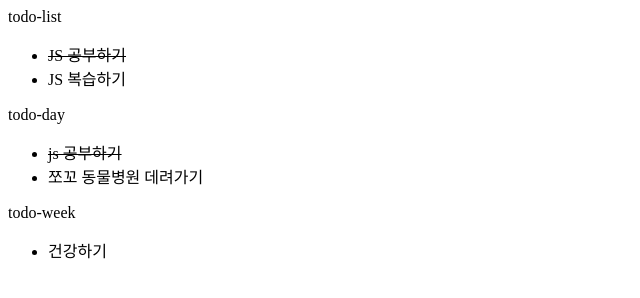
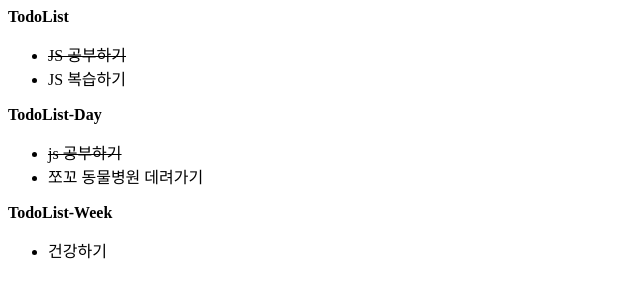
Before and after one commit to annie1004619/jsStudy, a website: page jsProject/todo.html in a window 1280 px wide. Shown: the whole page, without its empty margins (0-640 px from the left). Drawn offline with Linux system fonts and the light colour scheme.

Commit message:
[fix] dom selecting 코드 render 밖으로 빼기

```diff
--- a/jsProject/todo.html
+++ b/jsProject/todo.html
@@ -45,9 +45,8 @@
         isCompleted: false,
     }]
 
-    function TodoList(todos, targetId) {
+    function TodoList(todos, $targetId, todoTitle) {
         this.todos = todos
-        this.targetId = targetId
 
         // new 키워드를 안 붙이고 함수 실행시 에러 발생
         if (!(new.target)) {
@@ -92,16 +91,16 @@
                 todo.isCompleted ? `<s><li>${todo.text}</li></s>` : `<li>${todo.text}</li>`,
             ).join('')
 
-            document.querySelector(`#${targetId}`).innerHTML = `<div>${targetId}</div> <ul>${htmlString}</ul>`
+            $targetId.innerHTML = `<div><b>${todoTitle}</b></div> <ul>${htmlString}</ul>`
 
         }
     }
 
-    const todoList = new TodoList(data, 'todo-list')
+    const todoList = new TodoList(data, document.querySelector('#todo-list'), 'TodoList')
     todoList.render()
-    const dayTodoList = new TodoList(dayData, 'todo-day')
+    const dayTodoList = new TodoList(dayData, document.querySelector('#todo-day'), 'TodoList-Day')
     dayTodoList.render()
-    const weekTodoList = new TodoList(weekData, 'todo-week')
+    const weekTodoList = new TodoList(weekData, document.querySelector('#todo-week'), 'TodoList-Week')
     weekTodoList.setState(newData)
 </script>
 </body>
```
